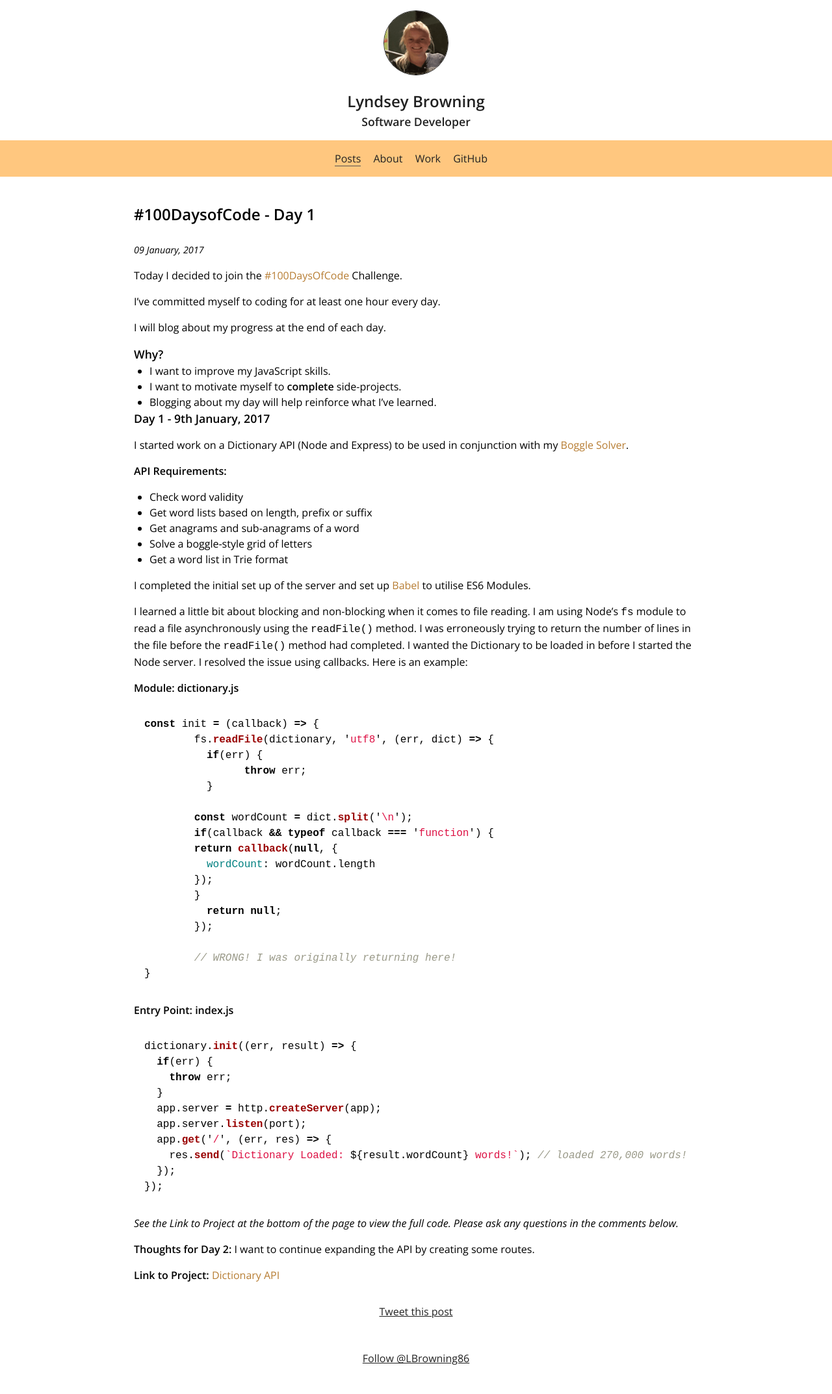
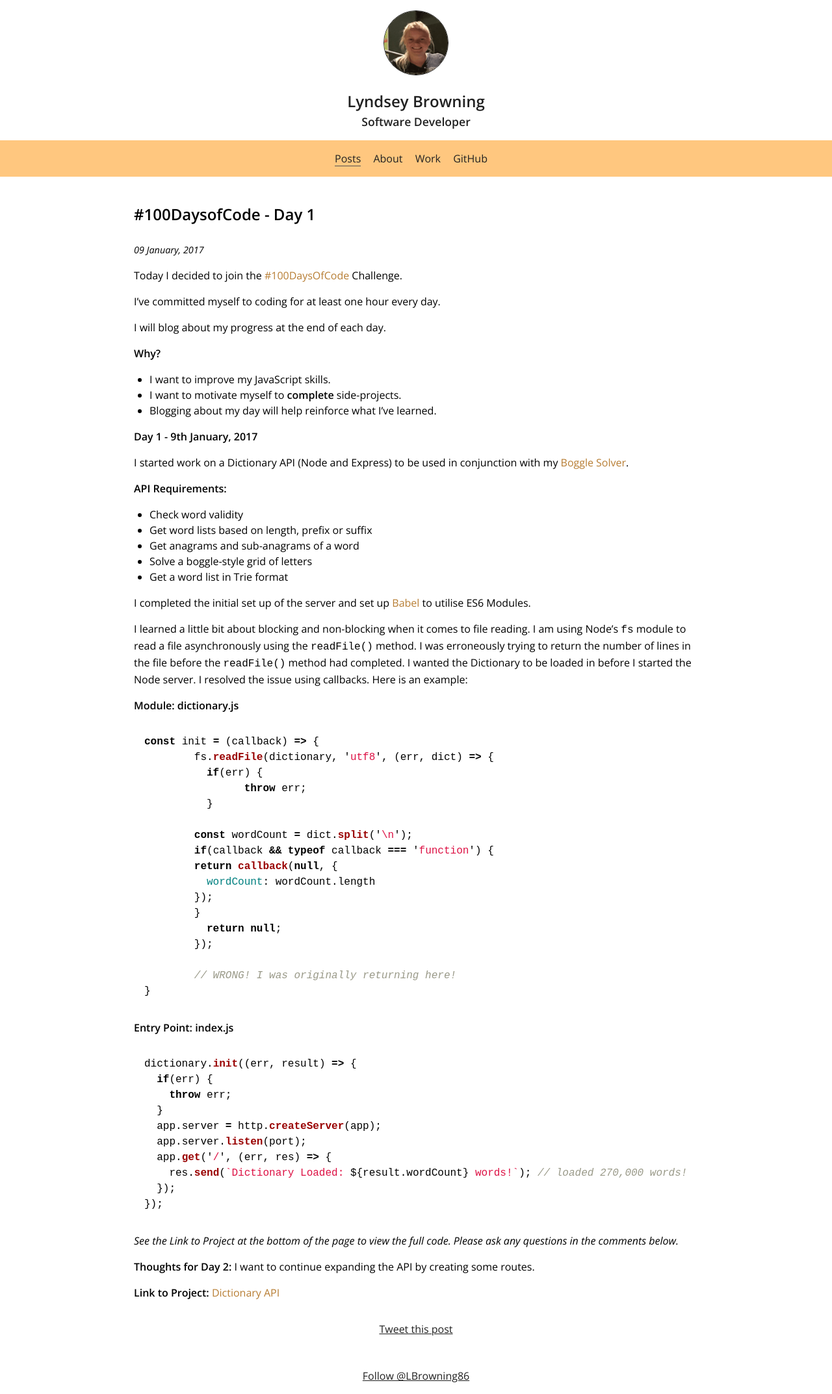
Before and after one commit to lyndseybrowning/lyndseybrowning.github.io, a Jekyll site: the page built from _posts/2016-01-10-100-days-of-code-day-1.markdown, in a window 1280 px wide. Shown: the whole page at 65% size. Built offline with Jekyll 4.4.1, drawn with Linux system fonts in a browser that asks for light colours; comment, search, counter and statistics services are not loaded; before the commit the page ends 2119 px from its top, so only the background shows below that.

```diff
--- a/_posts/2016-01-10-100-days-of-code-day-1.markdown
+++ b/_posts/2016-01-10-100-days-of-code-day-1.markdown
@@ -11,14 +11,13 @@ I've committed myself to coding for at least one hour every day.
 
 I will blog about my progress at the end of each day.
 
-## Why?
+**Why?**
 
 - I want to improve my JavaScript skills.
 - I want to motivate myself to **complete** side-projects.
 - Blogging about my day will help reinforce what I've learned.
 
-
-## Day 1 - 9th January, 2017
+**Day 1 - 9th January, 2017**
 
 I started work on a Dictionary API (Node and Express) to be used in conjunction with my [Boggle Solver](http://lyndseyb.co.uk/boggle-solver/).
 
```
